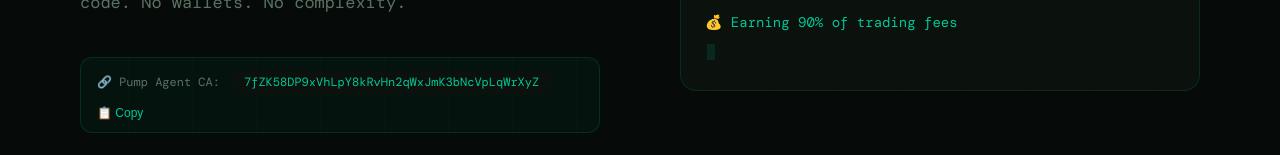
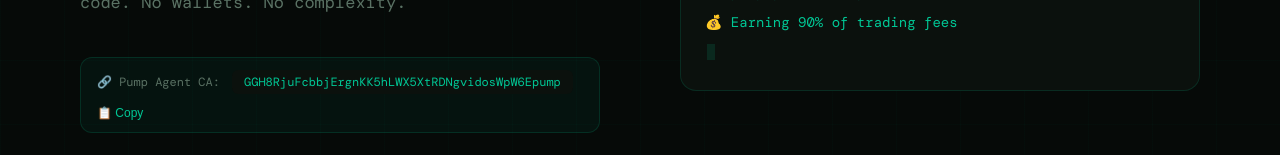
Before and after one commit to HitmanWiki/pumpagenttg, a Next.js app: page / in a window 1280 px wide. Shown: the part 644-799 px from the top of the page. Built offline with nearby package versions, Linux system fonts and the light colour scheme.

Commit message:
initial commit

```diff
--- a/src/app/page.tsx
+++ b/src/app/page.tsx
@@ -164,11 +164,11 @@
         color: '#00C896',
         fontFamily: 'DM Mono, monospace'
       }}>
-        7fZK58DP9xVhLpY8kRvHn2qWxJmK3bNcVpLqWrXyZ
+        GGH8RjuFcbbjErgnKK5hLWX5XtRDNgvidosWpW6Epump
       </code>
       <button
         onClick={() => {
-          navigator.clipboard.writeText('7fZK58DP9xVhLpY8kRvHn2qWxJmK3bNcVpLqWrXyZ')
+          navigator.clipboard.writeText('GGH8RjuFcbbjErgnKK5hLWX5XtRDNgvidosWpW6Epump')
           alert('CA copied to clipboard!')
         }}
         style={{
--- a/src/lib/bot.ts
+++ b/src/lib/bot.ts
@@ -159,7 +159,7 @@
   // Regular start message (no login)
   try {
     await ctx.reply(
-      `👋 *Welcome to Pump Agent!*\n\n` +
+      `👋 *Welcome to PUMPATG!*\n\n` +
       `Launch meme tokens on pump.fun directly from Telegram — no code needed.\n\n` +
       `*How to launch a token:*\n` +
       `1️⃣ Send a photo (your token image)\n` +
```
